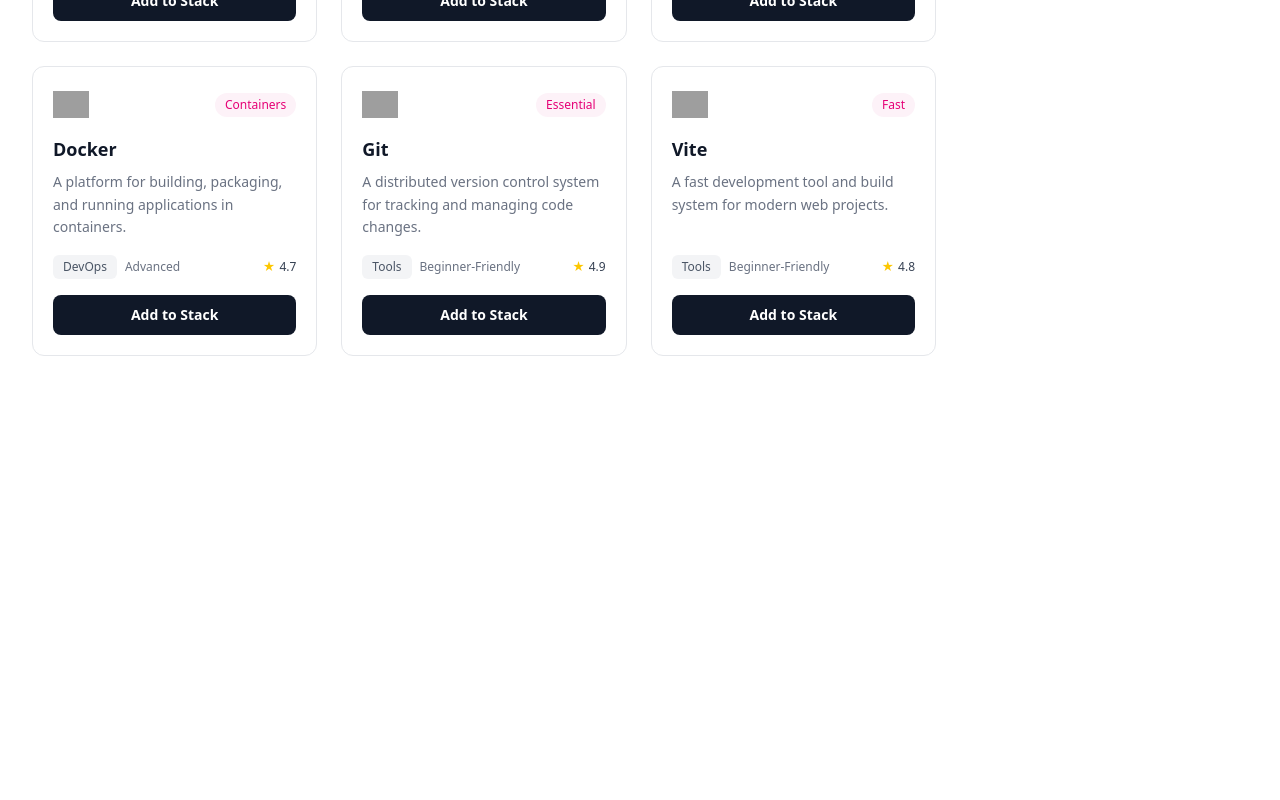
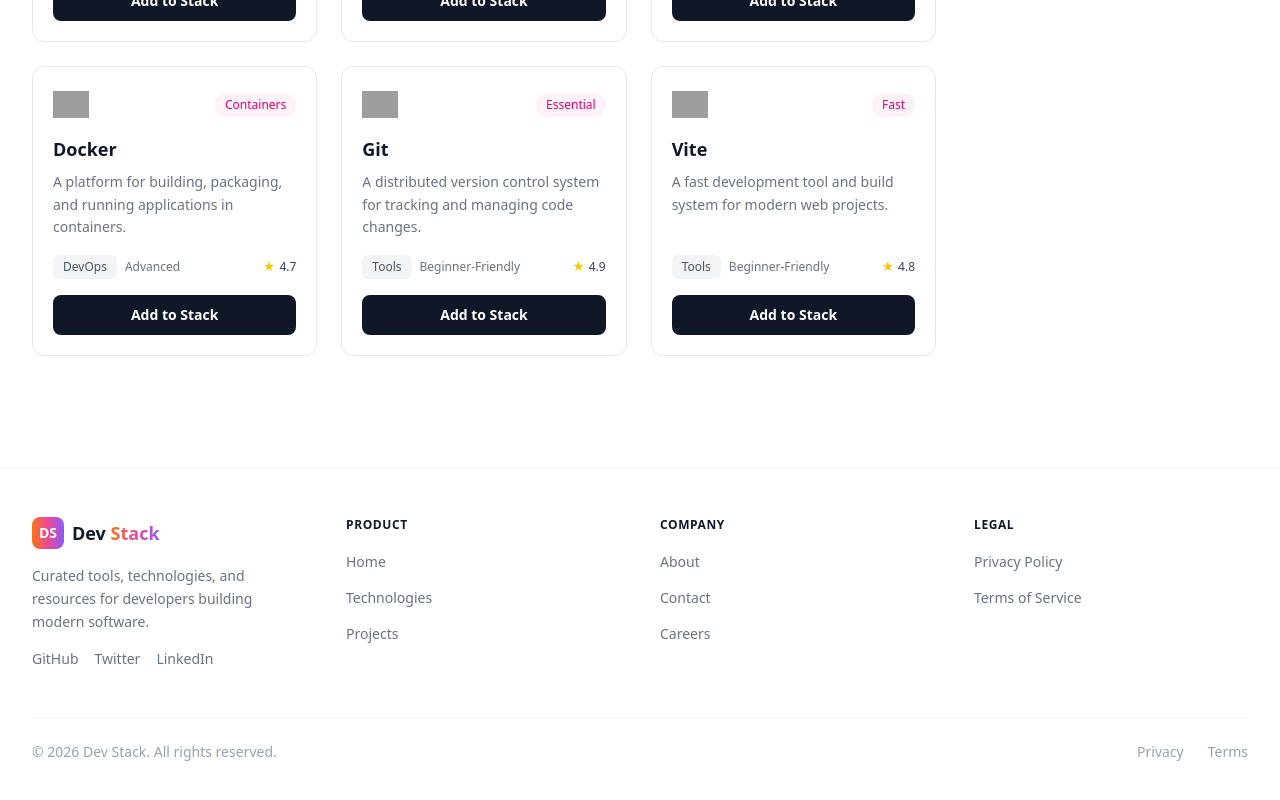
Before and after one commit to farhad-alom/Assignment-5-devStack, a React (Vite) app: page / in a window 1280 px wide. Shown: the part 1730-2530 px from the top of the page. Before the commit the page ends 2134 px from the top, so only its background shows below. Built offline with nearby package versions, Linux system fonts and the light colour scheme; grey boxes are pictures that could not be loaded.

Commit message:
8th commit check and verify responsive behavior

```diff
--- a/index.html
+++ b/index.html
@@ -1,13 +1,16 @@
 <!doctype html>
 <html lang="en">
+
 <head>
   <meta charset="UTF-8" />
   <link rel="icon" type="image/svg+xml" href="/favicon.svg" />
   <meta name="viewport" content="width=device-width, initial-scale=1.0" />
-    <title>assignment-5</title>
+  <title>Assignment-5->Dev Stack </title>
 </head>
+
 <body>
   <div id="root"></div>
   <script type="module" src="/src/main.tsx"></script>
 </body>
+
 </html>
--- a/src/App.tsx
+++ b/src/App.tsx
@@ -5,6 +5,7 @@
 import TechGrid from "./components/TechGrid";
 import YourStack from "./components/YourStack";
 import Loader from "./components/Loader";
+import Footer from "./components/Footer";
 import { useTechnologies } from "./hooks/useTechnologies";
 import type { Technology } from "./types/technology";
 
@@ -36,11 +37,11 @@
     }
 
     return (
-        <div className="min-h-screen bg-white">
+        <div className="min-h-screen bg-white flex flex-col">
             <Navbar />
             <Hero />
 
-            <section className="max-w-7xl mx-auto px-4 sm:px-6 lg:px-8 py-12">
+            <section className="max-w-7xl mx-auto px-4 sm:px-6 lg:px-8 py-12 flex-1">
                 <h2 className="text-3xl font-extrabold text-gray-900">
                     Explore the <span className="text-brand-gradient">Technologies</span>
                 </h2>
@@ -62,8 +63,10 @@
                     </div>
                 </div>
             </section>
+
+            <Footer />
         </div>
     );
-}
+};
 
 export default App;
--- a/src/components/Footer.tsx
+++ b/src/components/Footer.tsx
@@ -0,0 +1,77 @@
+
+const linkGroups = [
+    {
+        title: "Product",
+        links: ["Home", "Technologies", "Projects"],
+    },
+    {
+        title: "Company",
+        links: ["About", "Contact", "Careers"],
+    },
+    {
+        title: "Legal",
+        links: ["Privacy Policy", "Terms of Service"],
+    },
+];
+
+const socials = ["GitHub", "Twitter", "LinkedIn"];
+
+export default function Footer() {
+    return (
+        <footer className="border-t border-gray-100 mt-16">
+            <div className="max-w-7xl mx-auto px-4 sm:px-6 lg:px-8 py-12">
+                <div className="grid grid-cols-1 md:grid-cols-4 gap-10">
+                    {/* Brand block */}
+                    <div className="md:col-span-1">
+                        <div className="flex items-center gap-2">
+                            <div className="w-8 h-8 rounded-lg bg-brand-gradient flex items-center justify-center text-white font-bold text-sm">
+                                DS
+                            </div>
+                            <span className="font-bold text-lg text-gray-900">
+                                Dev <span className="text-brand-gradient">Stack</span>
+                            </span>
+                        </div>
+                        <p className="mt-4 text-sm text-gray-500 leading-relaxed max-w-xs">
+                            Curated tools, technologies, and resources for developers
+                            building modern software.
+                        </p>
+                        <div className="mt-4 flex gap-4 text-sm text-gray-500">
+                            {socials.map((social) => (
+                                <a key={social} href="#" className="hover:text-gray-900">
+                                    {social}
+                                </a>
+                            ))}
+                        </div>
+                    </div>
+
+                    {/*Link groups*/}
+                    {linkGroups.map((group) => (
+                        <div key={group.title}>
+                            <h4 className="text-xs font-semibold text-gray-900 tracking-wider uppercase">
+                                {group.title}
+                            </h4>
+                            <ul className="mt-4 flex flex-col gap-3">
+                                {group.links.map((link) => (
+                                    <li key={link}>
+                                        <a href="#" className="text-sm text-gray-500 hover:text-gray-900">
+                                            {link}
+                                        </a>
+                                    </li>
+                                ))}
+                            </ul>
+                        </div>
+                    ))}
+                </div>
+
+                {/*  Bottom bar */}
+                <div className="mt-12 pt-6 border-t border-gray-100 flex flex-col sm:flex-row items-center justify-between gap-4 text-sm text-gray-400">
+                    <p>© 2026 Dev Stack. All rights reserved.</p>
+                    <div className="flex gap-6">
+                        <a href="#" className="hover:text-gray-700">Privacy</a>
+                        <a href="#" className="hover:text-gray-700">Terms</a>
+                    </div>
+                </div>
+            </div>
+        </footer>
+    );
+};
--- a/src/components/Hero.tsx
+++ b/src/components/Hero.tsx
@@ -4,9 +4,9 @@
     return (
         <section className="max-w-7xl mx-auto px-4 sm:px-6 lg:px-8 py-16 md:py-24">
             <div className="grid md:grid-cols-2 gap-12 items-center">
-                {/* ===== Left: Text content ===== */}
+                {/*Left: Text content */}
                 <div>
-                    <h1 className="text-4xl sm:text-5xl font-extrabold leading-tight text-gray-900">
+                    <h1 className="text-3xl sm:text-4xl md:text-5xl font-extrabold leading-tight text-gray-900">
                         Build Your Ideal <br />
                         <span className="text-brand-gradient">Development Stack</span>
                     </h1>
@@ -27,7 +27,7 @@
                     </div>
                 </div>
 
-                {/* ===== Right: Banner Image ===== */}
+                {/*Right: Banner Image*/}
                 <div className="flex justify-center md:justify-end">
                     <img
                         src={heroImage}
```
Also changed, not shown: 1 other file (tests, documents, lock files or other folders). Lines whose indentation alone changed are shown as unchanged.
